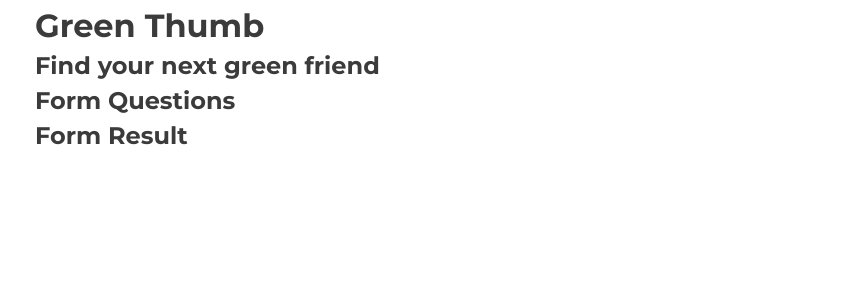
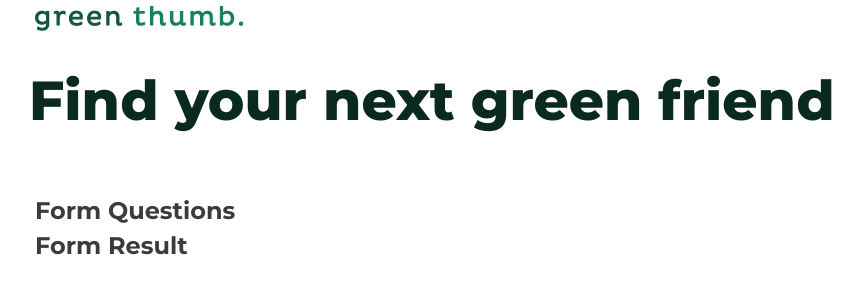
Before and after one commit to vitorcominato/plant-simulator, a website: page public/index.html in a window 1280 px wide. Shown: the whole page, without its empty margins (181-1044 px from the left). Drawn offline with Linux system fonts and the light colour scheme.

Commit message:
Corrigindo problema de importação de variáveis do sass

```diff
--- a/public/assets/scripts/bundle.js
+++ b/public/assets/scripts/bundle.js
@@ -174,9 +174,9 @@ eval("__webpack_require__.r(__webpack_exports__);\n/* harmony import */ var _com
   !*** ./src/styles/main.scss ***!
   \******************************/
 /*! no static exports found */
-/***/ (function(module, exports) {
+/***/ (function(module, exports, __webpack_require__) {
 
-eval("throw new Error(\"Module build failed (from ./node_modules/mini-css-extract-plugin/dist/loader.js):\\nModuleBuildError: Module build failed (from ./node_modules/sass-loader/dist/cjs.js):\\nSassError: Undefined variable: \\\"$colortitle\\\".\\n        on line 13 of C:\\\\projetos\\\\red-ventures\\\\plant-simulator\\\\src\\\\styles\\\\components.scss\\n>>         color: $colortitle;\\r\\n   ---------------^\\n\\n    at C:\\\\projetos\\\\red-ventures\\\\plant-simulator\\\\node_modules\\\\webpack\\\\lib\\\\NormalModule.js:316:20\\n    at C:\\\\projetos\\\\red-ventures\\\\plant-simulator\\\\node_modules\\\\loader-runner\\\\lib\\\\LoaderRunner.js:367:11\\n    at C:\\\\projetos\\\\red-ventures\\\\plant-simulator\\\\node_modules\\\\loader-runner\\\\lib\\\\LoaderRunner.js:233:18\\n    at context.callback (C:\\\\projetos\\\\red-ventures\\\\plant-simulator\\\\node_modules\\\\loader-runner\\\\lib\\\\LoaderRunner.js:111:13)\\n    at Object.callback (C:\\\\projetos\\\\red-ventures\\\\plant-simulator\\\\node_modules\\\\sass-loader\\\\dist\\\\index.js:73:7)\\n    at Object.done [as callback] (C:\\\\projetos\\\\red-ventures\\\\plant-simulator\\\\node_modules\\\\neo-async\\\\async.js:8067:18)\\n    at options.error (C:\\\\projetos\\\\red-ventures\\\\plant-simulator\\\\node_modules\\\\node-sass\\\\lib\\\\index.js:294:32)\");\n\n//# sourceURL=webpack:///./src/styles/main.scss?");
+eval("// extracted by mini-css-extract-plugin\n\n//# sourceURL=webpack:///./src/styles/main.scss?");
 
 /***/ }),
 
--- a/src/styles/main.scss
+++ b/src/styles/main.scss
@@ -1,3 +1,3 @@
-@import url("base.scss");
-@import url("layout.scss");
-@import url("components.scss");
+@import '_base.scss';
+@import '_layout.scss';
+@import '_components.scss';
```
Also changed, not shown: public/assets/styles/main.css, src/styles/_base.scss (renamed from src/styles/base.scss), src/styles/_components.scss (renamed from src/styles/components.scss), src/styles/_layout.scss (renamed from src/styles/layout.scss).
